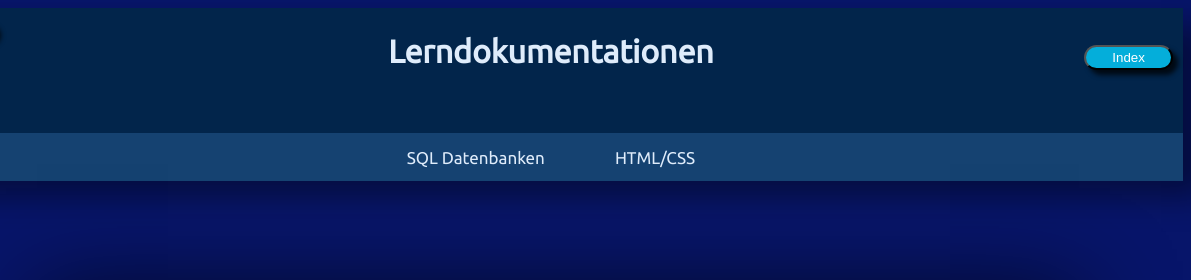
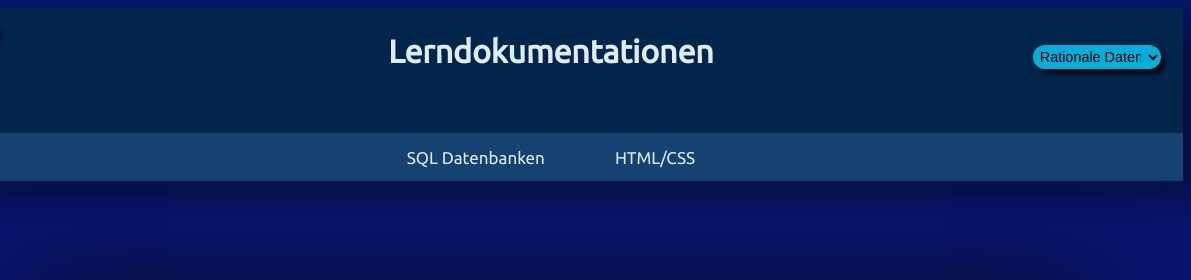
Before and after one commit to zeldacovers/Dokumentationen, a plain HTML site: page index.html in a window 1280 px wide. Shown: the top 280 px of the page, 89-1280 px from the left. Drawn offline with nearby package versions, Linux system fonts and the light colour scheme.

Commit message:
finalversion v1.0

```diff
--- a/index.html
+++ b/index.html
@@ -18,7 +18,23 @@
         <div id="titel">
             <a href="#titel"><img id="titelbild" src="bilder/home.png" alt="home" id="home"></a>
             <h1 id="titelh1">Lerndokumentationen</h1>
-            <button id="index">Index</button>
+            <select name='Inhalt'>
+                <a href="#rational"><option> Rationale Datenbanken</option></a>
+                <option> <a href="#">Datenbanken Modellieren</a></option>
+                <option> <a href="#">Primärschlüssel (primary key)</a></option>
+                <option> <a href="#">Fremdschlüssel (Foreign Key)</a></option>
+                <option> <a href="#">Normalisierung von Datenbanken</a></option>
+                <option> <a href="#">DDL</a></option>
+                <option> <a href="#">DCL</a></option>
+                <option> <a href="#">DML</a></option>
+                <option> <a href="#">DQL</a></option>
+                <option> <a href="#">Datentypen</a></option>
+                <option> <a href="#">Funktionen/Operatoren</a></option>
+                <option> <a href="#">Joins</a></option>
+                <option> <a href="#">Daten importieren/exportieren</a></option>
+                <option> <a href="#">Northwind Datenbank</a></option>
+                <option> <a href="#">Glossar</a></option>
+            </select>
         </div>
         <nav id="nav">
             <ul id="liststyle">
@@ -34,7 +50,7 @@
     <div id="flex">
         <main>
             <p style="text-align: justify;">&nbsp;</p>
-            <div class="style1">
+            <div class="style1" id="rational">
                 <h1 style="text-align: justify;">Rationale Datenbanken;</h1>
                 <hr>
                 <p style="text-align: justify;">Eine relationale Datenbank kann man sich als eine Sammlung von Tabellen (den
--- a/style.css
+++ b/style.css
@@ -186,7 +186,26 @@ img {
 .innerjoin{
     width: 30%;
 }
-
+select{
+    position: fixed;
+    z-index: 4;
+    margin: -2% 0% 0% 87%;
+    width: 10%;
+    font-size: 90%;
+    background-color: #04aeda;
+    list-style-type: none;
+    text-decoration-line: none;
+    border: none;
+    box-shadow: 5px 5px 5px 0px rgba(0, 0, 0, 0.75);
+    padding: 0.25%;
+    border-radius: 25px;
+}
+option{
+    background-color: #001429;
+    color: white;
+    margin: 0% 0% 0% 0%;
+    font-size: 80%;
+}
 @media screen and (max-width: 769px) {
 
     #index {
```
